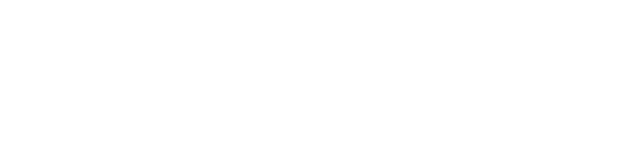
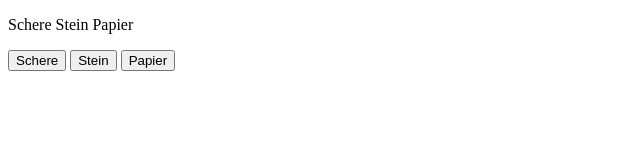
Before and after one commit to Furki989/Javascript, a plain HTML site: page Tutorial2/Booleans.html in a window 1280 px wide. Shown: the whole page, without its empty margins (0-640 px from the left). Drawn offline with Linux system fonts and the light colour scheme.

Commit message:
schere stein papier

```diff
--- a/Tutorial2/Booleans.html
+++ b/Tutorial2/Booleans.html
@@ -1,15 +1,62 @@
 <!DOCTYPE html>
 <html>
     <head>
-        <title> test </title>
+        <title> Schere Stein Papier</title>
     </head>
     <body>
+
+        <p> Schere Stein Papier</p>
+
+
+        <button onclick="
+
+        const randomNumber = Math.random();      /* generiert zahl zwischen 0 -1 */
+
+        let computerMove = '';                  /* muss anfang erstellt werden, innerhalb der geschweiften klammern kann man nicht von außerhalb auf die werte zugreifen*/
+
+        if (randomNumber >= 0 && randomNumber < 1/3 ) {
+            computerMove = 'Stein';
+
+        } else if (randomNumber >= 1/3 && randomNumber < 2/3) {
+            computerMove = 'Papier';
+
+        } else {
+             computerMove = 'Schere';     /*   interessant && und operator, || Oder operator, !wert gegenteil   */
+        }
+
+        console.log(computerMove);
+
+
+        let result = '';
+
+        if(computerMove === 'Stein') {
+            result = 'Niederlage';
+
+        } else if (computerMove === 'Schere') {
+            result = 'Unentschieden';
+
+        } else if (computerMove === 'Papier') {
+            result = 'Sieg';
+
+        } else {
+            result = 'error';
+        }
+
+        alert('Der Computer hat ' +  computerMove + ' gewählt. Das Spiel ist als ' + result + ' gewertet.');
+
+
+        "> Schere </button>
+
+
+        <button> Stein </button>
+
+
+        <button> Papier </button>
+
 
 
         <script>
 
-
-
         </script>
     </body>
 </html>
```
